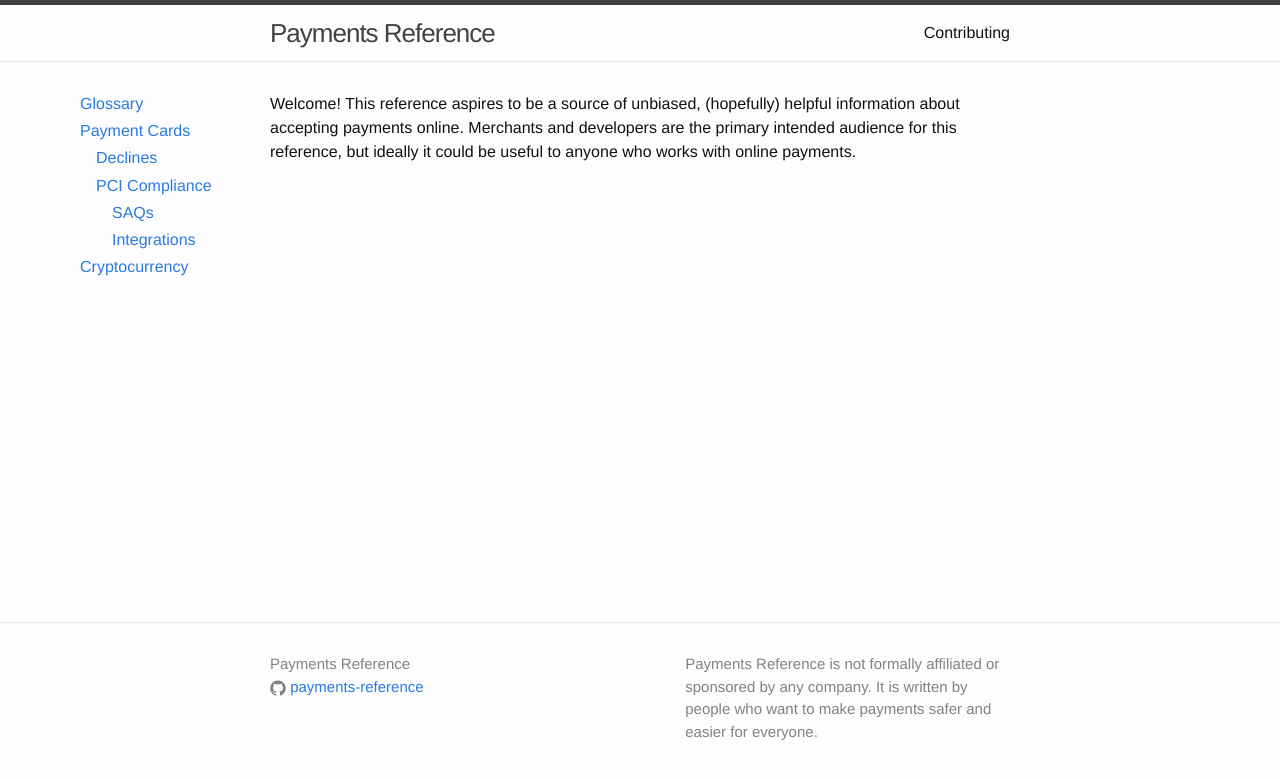
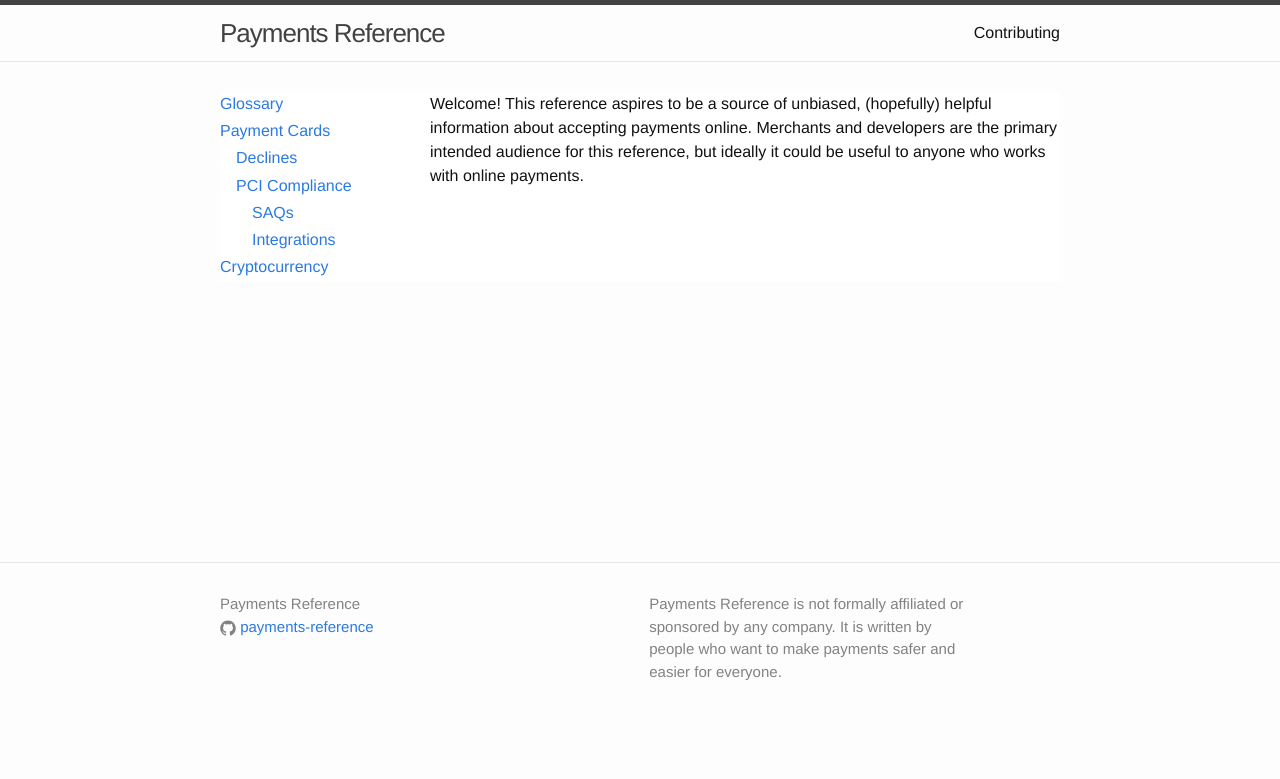
Before and after one commit to payments-reference/payments-reference, a Jekyll site: the page built from index.html, in a window 1280 px wide. Shown: the top 779 px of the page. Built offline with Jekyll 4.4.1, drawn with Linux system fonts in a browser that asks for light colours.

Commit message:
Fix mobile nav, make site wider, add grid system
It's not the prettiest code in the world but it gets the job done

```diff
--- a/_includes/head.html
+++ b/_includes/head.html
@@ -8,4 +8,19 @@
 
   <link rel="stylesheet" href="{{ "/css/main.css" | prepend: site.baseurl }}">
   <link rel="canonical" href="{{ page.url | replace:'index.html','' | prepend: site.baseurl | prepend: site.url }}">
+
+  <script>
+    window.onload = function () {
+      var coverNav = document.querySelector('.cover-nav');
+      var menuIcon = document.querySelector('.menu-icon');
+      menuIcon.addEventListener('click', function () {
+        var open = coverNav.style.display == 'block';
+        if (open) {
+          coverNav.style.display = 'none';
+        } else {
+          coverNav.style.display = 'block';
+        }
+      });
+    };
+  </script>
 </head>
--- a/_includes/header.html
+++ b/_includes/header.html
@@ -13,9 +13,8 @@
         </svg>
       </span>
 
-      <div class="trigger">
-        <a class="page-link" href="/contributing/">Contributing</a>
-      </div>
+      <a class="page-link" href="/contributing/">Contributing</a>
+
     </nav>
 
   </div>
--- a/_layouts/default.html
+++ b/_layouts/default.html
@@ -5,13 +5,26 @@
 
   <body>
 
+    <div class="cover-nav">
+      {% include nav.html %}
+    </div>
+
     {% include header.html %}
 
     <div class="page-content">
       <div class="wrapper">
-        {% include nav.html %}
 
-        {{ content }}
+        <div class="grid">
+          <div class="col-1-4">
+            <div class="aside-nav">
+              {% include nav.html %}
+            </div>
+          </div>
+          <div class="col-3-4">
+            {{ content }}
+          </div>
+        </div>
+
       </div>
     </div>
 
--- a/_sass/_base.scss
+++ b/_sass/_base.scss
@@ -155,8 +155,8 @@ pre {
  */
 .wrapper {
     position: relative;
-    max-width: -webkit-calc(800px - (#{$spacing-unit} * 2));
-    max-width:         calc(800px - (#{$spacing-unit} * 2));
+    max-width: -webkit-calc(960px - (#{$spacing-unit} * 2));
+    max-width:         calc(960px - (#{$spacing-unit} * 2));
     margin-right: auto;
     margin-left: auto;
     padding-right: $spacing-unit;
@@ -164,8 +164,8 @@ pre {
     @extend %clearfix;
 
     @include media-query($on-laptop) {
-        max-width: -webkit-calc(800px - (#{$spacing-unit}));
-        max-width:         calc(800px - (#{$spacing-unit}));
+        max-width: -webkit-calc(960px - (#{$spacing-unit}));
+        max-width:         calc(960px - (#{$spacing-unit}));
         padding-right: $spacing-unit / 2;
         padding-left: $spacing-unit / 2;
     }
@@ -227,14 +227,6 @@ div.feedback {
 }
 
 nav.main-nav {
-  position: absolute;
-  top: 0;
-  left: -160px;
-  width: 160px;
-  padding-right: 1em;
-  margin-right: 1em;
-  margin-bottom: 1em;
-
   ul {
     margin-left: 0;
     margin-bottom: 0.2em;
@@ -248,6 +240,12 @@ nav.main-nav {
   }
 }
 
+.aside-nav {
+  @include media-query($on-palm) {
+    display: none;
+  }
+}
+
 div.page-content {
   min-height: 500px;
 }
--- /dev/null
+++ b/_sass/_grid.scss
@@ -0,0 +1,62 @@
+/* apply a natural box layout model to all elements, but allowing components to change */
+html {
+  box-sizing: border-box;
+}
+*, *:before, *:after {
+  box-sizing: inherit;
+}
+
+$pad: 20px;
+
+.grid {
+  background: white;
+  margin: 0 0 $pad 0;
+
+  &:after {
+    /* Or @extend clearfix */
+    content: "";
+    display: table;
+    clear: both;
+  }
+}
+
+[class*='col-'] {
+  float: left;
+  padding-right: $pad;
+  .grid &:last-of-type {
+    padding-right: 0;
+  }
+}
+.col-2-3 {
+  width: 66.66%;
+}
+.col-1-3 {
+  width: 33.33%;
+}
+.col-1-2 {
+  width: 50%;
+}
+.col-1-4 {
+  width: 25%;
+}
+.col-1-8 {
+  width: 12.5%;
+}
+.col-3-4 {
+  width: 75%;
+}
+
+.col-1-4,
+.col-3-4 {
+  @include media-query($on-palm) {
+    width: 100%;
+  }
+}
+
+/* Opt-in outside padding */
+.grid-pad {
+  padding: $pad 0 $pad $pad;
+  [class*='col-']:last-of-type {
+    padding-right: $pad;
+  }
+}
--- a/_sass/_layout.scss
+++ b/_sass/_layout.scss
@@ -23,6 +23,18 @@
     }
 }
 
+.cover-nav {
+  position: fixed;
+  top: 0px;
+  left: 0px;
+  height: 100%;
+  width: 100%;
+  background-color: rgba(255, 255, 255, 0.9);
+  z-index: 5;
+  padding: 1em;
+  display: none;
+}
+
 .site-nav {
     float: right;
     line-height: 56px;
@@ -42,22 +54,21 @@
     }
 
     @include media-query($on-palm) {
-        position: absolute;
-        top: 9px;
-        right: 30px;
-        background-color: $background-color;
-        border: 1px solid $grey-color-light;
-        border-radius: 5px;
-        text-align: right;
-
       .menu-icon {
         display: block;
         float: right;
         width: 36px;
         height: 26px;
         line-height: 0;
-            padding-top: 10px;
+        padding-top: 19px;
         text-align: center;
+
+        &:hover {
+          cursor: pointer;
+          > svg path {
+            fill: $grey-color-light;
+          }
+        }
 
         > svg {
           width: 18px;
@@ -69,19 +80,8 @@
         }
       }
 
-        .trigger {
-            clear: both;
+      .page-link {
         display: none;
-        }
-
-        &:hover .trigger {
-            display: block;
-            padding-bottom: 5px;
-        }
-
-        .page-link {
-            display: block;
-            padding: 5px 10px;
       }
     }
 }
--- a/css/main.scss
+++ b/css/main.scss
@@ -45,5 +45,6 @@ $on-laptop:        800px;
 @import
         "base",
         "layout",
+        "grid",
         "syntax-highlighting"
 ;
```
Lines whose indentation alone changed are shown as unchanged.
